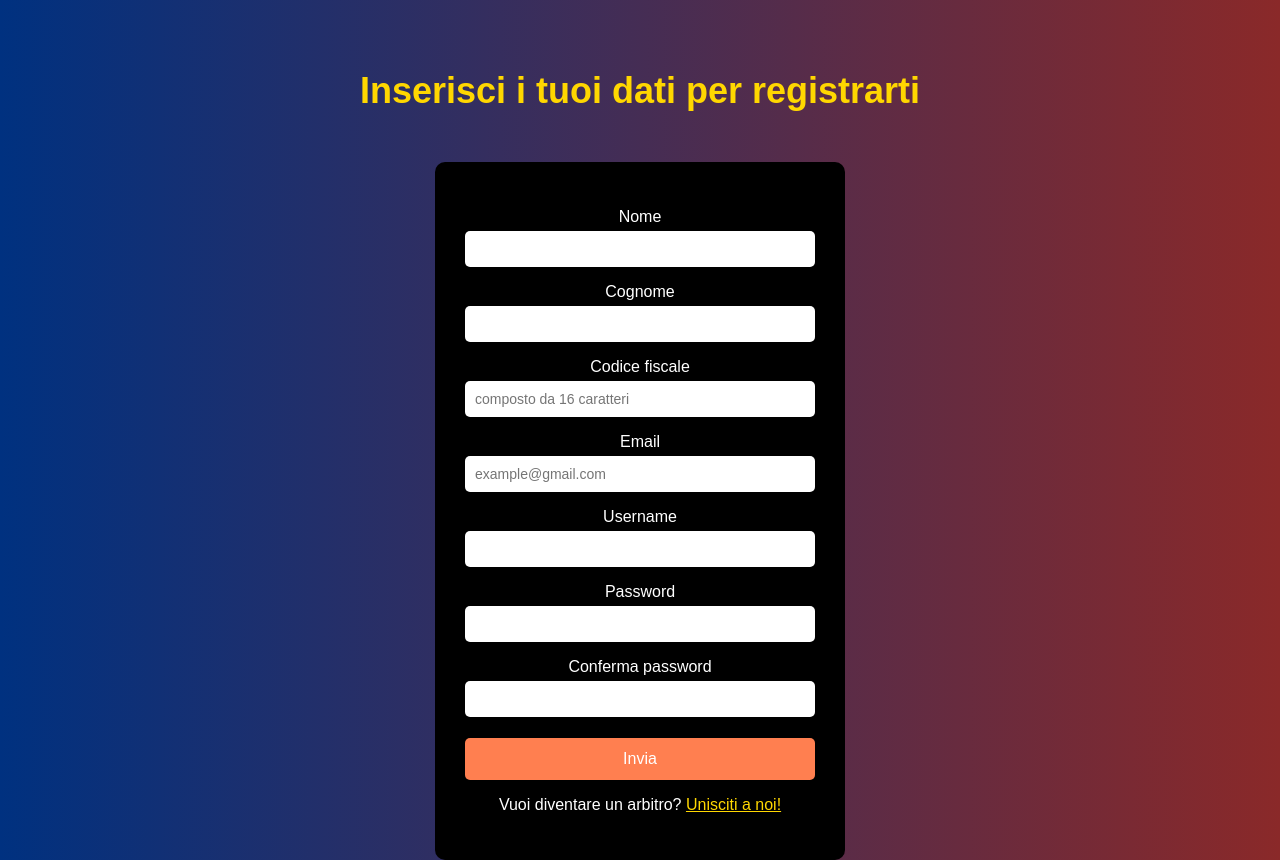
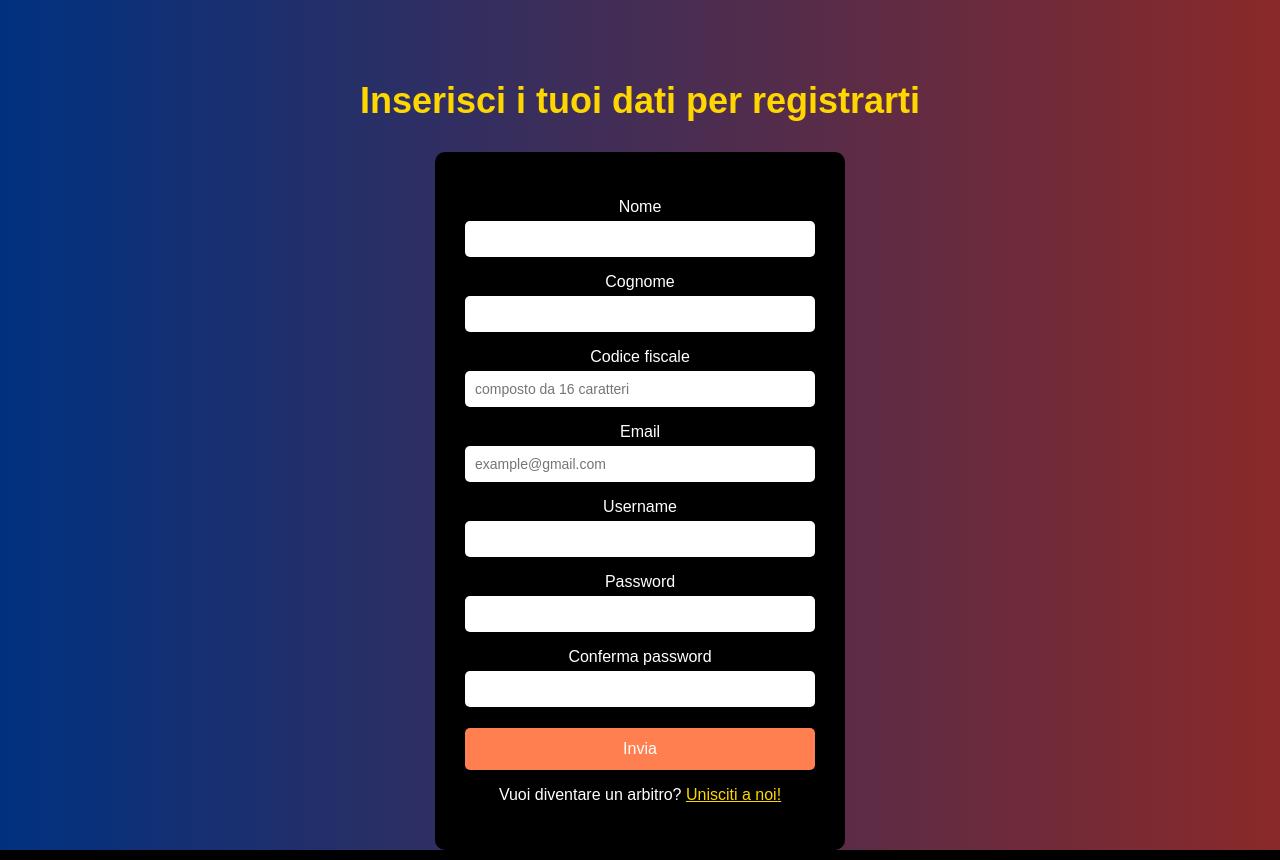
Before and after one commit to matteodonofrio33/ProgettoTSW, a PHP site: page /pages/registration.php in a window 1280 px wide. Run offline with PHP 8.4, Linux system fonts and the light colour scheme.

Commit message:
registrazione debug css

```diff
--- a/assets/css/registrationStyle.css
+++ b/assets/css/registrationStyle.css
@@ -1,43 +1,58 @@
-/* Imposta il body con flexbox per centrare tutto */
+
 body {
     font-family: Arial, sans-serif;
-
-
     background-image: linear-gradient(to left, #8a2929, #003180);
     height: 100vh;
     display: flex;
     flex-direction: column;
-
     align-items: center;
+    justify-content: center;
     margin: 0;
     color: #fff;
 }
 
-/* Stile per il titolo */
 .titleContainer {
     text-align: center;
-    margin-bottom: 20px;
+    margin-top: 100px;
     font-size: 24px;
     font-weight: bold;
-    margin-top: 40px;
+    display: block;
+    position: relative;
+    z-index: 2;
 }
 
 .titleContainer h2 {
-     color: #FFD700;
+    color: #FFD700;
 }
 
+.container {
+    display: flex;
+    flex-direction: column;
+    align-items: center;
+    justify-content: center;
+    position: relative;
+    gap: 15px;
+}
 
-/* Stile del form */
+.red {
+    display: none;
+    color: red;
+    text-align: center;
+}
+
+.red img {
+    width: 150px;
+    box-shadow: 5px 5px 1px rgba(0, 0, 0, 0.2);
+}
+
 .registrationArea {
     background-color: black;
     padding: 30px;
     border-radius: 10px;
     width: 350px;
     text-align: center;
-
 }
 
-/* Campi input */
 input {
     width: 100%;
     padding: 10px;
@@ -47,7 +62,6 @@ input {
     font-size: 14px;
 }
 
-/* Pulsante di login */
 .sendData {
     background: #ff7f50;
     color: white;
@@ -60,7 +74,6 @@ input {
     transition: 0.3s;
 }
 
-/* Effetto hover sul pulsante */
 .sendData:hover {
     background: #ff5722;
 }
@@ -68,23 +81,3 @@ input {
 #submit a {
     color: #FFD700;
 }
-
-.container {
-    display: flex;
-    flex-direction: row;
-    justify-content: center;
-    width: 100%;
-}
-
-.red{
-    display: none;
-    color: red;
-    margin-right: 100px;
-}
-
-.red img{
-
-    width: 200px;
-    box-shadow: 5px 5px 1px rgba(0, 0, 0, 0.2);
-
-}
--- a/backend/loginManager.php
+++ b/backend/loginManager.php
@@ -15,8 +15,6 @@
 			text-align: center;
 
 		}
-
-
 
 		img {
 			margin: 0 auto;
```
